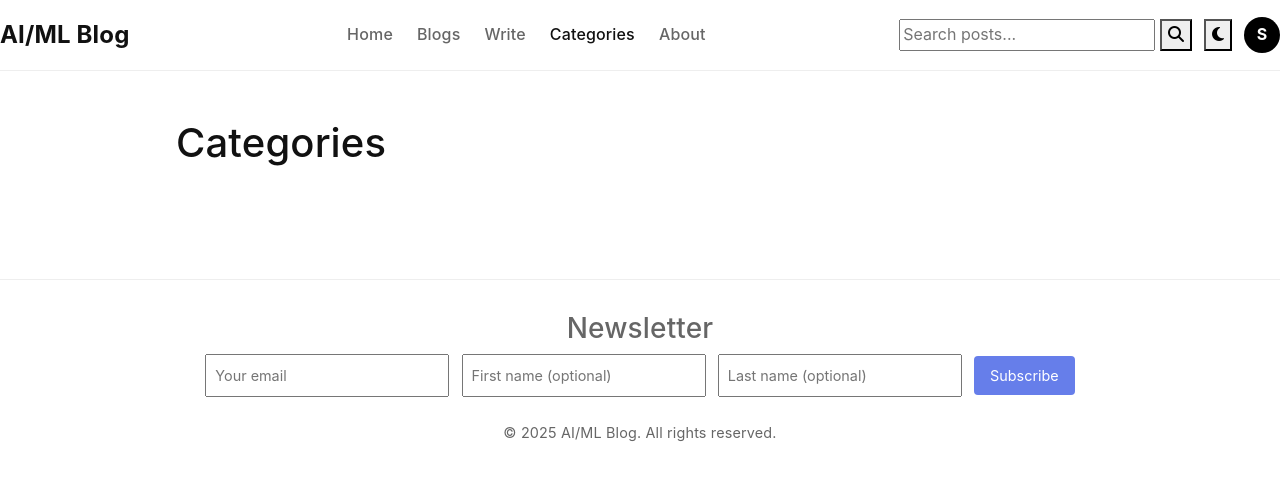
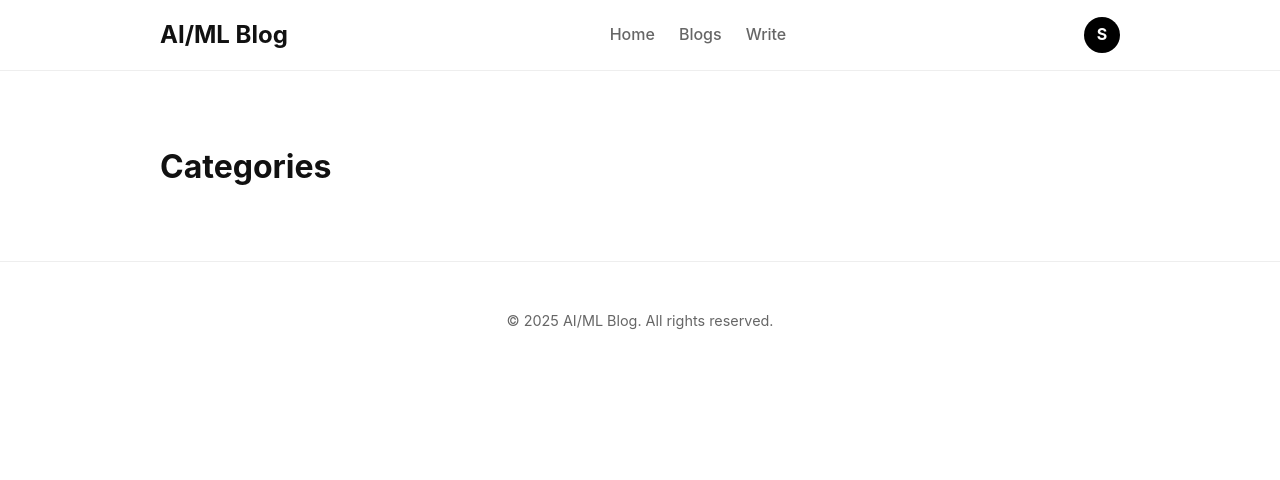
Before and after one commit to BhimPrasadAdhikari/ai_ml_blog, a Django app: page /categories/ in a window 1280 px wide. Shown: the top 480 px of the page. Run offline with Django 5.2, Linux system fonts and the light colour scheme; the visitor is signed in with stand-in values (Sample User, id 1); data that the repository does not hold is empty; some libraries are stand-ins or nearby versions.

Commit message:
add missing css files

```diff
--- a/templates/blog/base.html
+++ b/templates/blog/base.html
@@ -5,66 +5,44 @@
     <meta charset="UTF-8">
     <meta name="viewport" content="width=device-width, initial-scale=1.0">
     <title>{% block title %}AI/ML Blog{% endblock %}</title>
-    <link rel="stylesheet" href="https://cdnjs.cloudflare.com/ajax/libs/font-awesome/6.4.0/css/all.min.css">
-    <link rel="stylesheet" href="https://cdn.jsdelivr.net/npm/bootstrap@5.3.0/dist/css/bootstrap.min.css">
-    <link rel="stylesheet" href="https://unpkg.com/easymde/dist/easymde.min.css">
-    <link rel="stylesheet" href="{% static 'blog/css/dark-theme.css' %}">
-    <link rel="stylesheet" href="{% static 'blog/css/post_form.css' %}" >
-    <link rel="stylesheet" href="{% static 'blog/css/post_detail.css' %}" >
-    <link rel="stylesheet" href="{% static 'blog/css/newsletter_preview.css' %}">
+    <link rel="stylesheet" href="{% static 'blog/css/base.css' %}">
+    <link rel="stylesheet" href="{% static 'blog/css/author_dashboard.css'%}">
+    <link rel="stylesheet" href="{% static 'blog/css/search_results.css' %}">
     <link rel="stylesheet" href="{% static 'blog/css/newsletter_form.css' %}">
-    <link rel="stylesheet" href="{% static 'blog/css/categories_list.css' %}">
-    <link rel="stylesheet" href="{% static 'blog/css/author_dashboard.css' %}" >
-    <link rel="stylesheet" href="{% static 'blog/css/post_list.css' %}" >
-    <link rel="stylesheet" href="{% static 'blog/css/profile_detail.css' %}" >
-    <link rel="stylesheet" href="{% static 'blog/css/profile_edit.css' %}" >
-
-    <link rel="stylesheet" href="{% static 'blog/css/search_result.css' %}" >
-
-    <link rel="stylesheet" href="{% static 'blog/css/base.css' %}">
+    {% block extra_css %}{% endblock %}
 </head>
 <body>
+
     <header>
-    <div class="header-content">
+        <div class="container header-content">
             <a href="{% url 'landing_page' %}" class="logo">AI/ML Blog</a>
             <nav>
                 <ul>
                     <li><a href="{% url 'landing_page' %}" class="{% if request.resolver_match.url_name == 'landing_page' %}active{% endif %}">Home</a></li>
                     <li><a href="{% url 'post_list' %}" class="{% if request.resolver_match.url_name == 'post_list' %}active{% endif %}">Blogs</a></li>
                     <li><a href="{% url 'post_create' %}" class="{% if request.resolver_match.url_name == 'post_create' %}active{% endif %}">Write</a></li>
-                <li><a href="{% url 'categories_list' %}" class = "{% if request.resolver_match.url_name == 'categories_list'%}active {% endif %}">Categories</a></li>
-                <li><a href="#">About</a></li>
                 </ul>
             </nav>
             <div class="nav-right">
-            <div class="search-container">
-                <form action="{% url 'search_posts' %}" method="get" class="search-form">
-                    <input type="search" name="q" placeholder="Search posts..." class="search-input" value="{{ request.GET.q|default:'' }}" aria-label="Search posts" autocomplete="off">
-                    <button type="submit" class="search-button" aria-label="Submit search">
-                        <i class="fas fa-search"></i>
-                    </button>
-                </form>
-            </div>
-            <button id="theme-toggle" aria-label="Toggle theme">
-                <i class="fas fa-moon"></i>
-            </button>
                 {% if user.is_authenticated %}
                 <div class="user-menu">
                     <div class="user-avatar">{{ user.username|first|upper }}</div>
                     <div class="user-dropdown">
-                    <div style="font-weight:600; margin-bottom:0.5rem;">{{ user.get_full_name|default:user.username }}</div>
-                    <a href="{% url 'profile_detail' username=user.username %}" class="dropdown-item"><i class="fas fa-user"></i> Profile</a>
-                    <a href="{% url 'author_dashboard' %}" class="dropdown-item"><i class="fas fa-tachometer-alt"></i> Dashboard</a>
-                    <a href="{% url 'user_bookmarks' %}" class="dropdown-item"><i class="fas fa-bookmark"></i> My Bookmarks </a>
-                    <a href="{% url 'account_logout' %}" class="dropdown-item"><i class="fas fa-sign-out-alt"></i> Logout</a>
+                        <div class="dropdown-header">Signed in as <strong>{{ user.username }}</strong></div>
+                        <a href="{% url 'profile_detail' username=user.username %}" class="dropdown-item">Profile</a>
+                        <a href="{% url 'author_dashboard' %}" class="dropdown-item">Dashboard</a>
+                        <a href="{% url 'user_bookmarks' %}" class="dropdown-item">My Bookmarks</a>
+                        <a href="{% url 'account_logout' %}" class="dropdown-item">Logout</a>
                     </div>
                 </div>
                 {% else %}
-            <a href="{% url 'account_login' %}" class="btn btn-primary">Login</a>
-            <a href="{% url 'account_signup' %}" class="btn btn-secondary">Sign Up</a>
+                <a href="{% url 'account_login' %}" class="btn btn-secondary">Login</a>
+                <a href="{% url 'account_signup' %}" class="btn btn-primary">Sign Up</a>
                 {% endif %}
             </div>
+        </div>
     </header>
+
     <main>
         <div class="container">
             {% block content %}
@@ -73,41 +51,9 @@
     </main>
 
     <footer>
-        <div class="container">
-            <!-- Newsletter Subscription Form -->
-            <div id="newsletter-subscribe" style="margin-bottom: 1.5rem;">
-                <h3 style="margin-bottom:0.5rem;">Newsletter</h3>
-
-                <!-- Subscribe Form (shown by default) -->
-                <div id="subscribe-form">
-                    <form id="newsletter-form" method="post" action="{% url 'email_subscribe' %}">
-                        {% csrf_token %}
-                        <input type="email" name="email" placeholder="Your email" required style="padding:0.5rem; margin-right:0.5rem;">
-                        <input type="text" name="first_name" placeholder="First name (optional)" style="padding:0.5rem; margin-right:0.5rem;">
-                        <input type="text" name="last_name" placeholder="Last name (optional)" style="padding:0.5rem; margin-right:0.5rem;">
-                        <button type="submit" style="padding:0.5rem 1rem; background:#667eea; color:white; border:none; border-radius:4px;">Subscribe</button>
-                    </form>
-                </div>
-
-                <!-- Unsubscribe Form (hidden by default) -->
-                <div id="unsubscribe-form" style="display: none;">
-                    <p>You are subscribed to our newsletter.</p>
-                    <form id="unsubscribe-newsletter-form" method="post" action="{% url 'email_unsubscribe' %}">
-                        {% csrf_token %}
-                        <input type="hidden" name="email" id="unsubscribe-email">
-                        <button type="submit" style="padding:0.5rem 1rem; background:#dc3545; color:white; border:none; border-radius:4px;">Unsubscribe</button>
-                    </form>
-                </div>
-
-                <div id="newsletter-message" style="margin-top:0.5rem; color: #28a745;"></div>
-            </div>
-
-            <p>&copy; 2025 AI/ML Blog. All rights reserved.</p>
-        </div>
+        <p>&copy; {% now "Y" %} AI/ML Blog. All rights reserved.</p>
     </footer>
 
-    {% block extra_js %}
-    <script src="{% static 'blog/js/base.js' %}"></script>
-    {% endblock %}
+    {% block extra_js %}{% endblock %}
 </body>
 </html>
```
Lines whose indentation alone changed are shown as unchanged.
